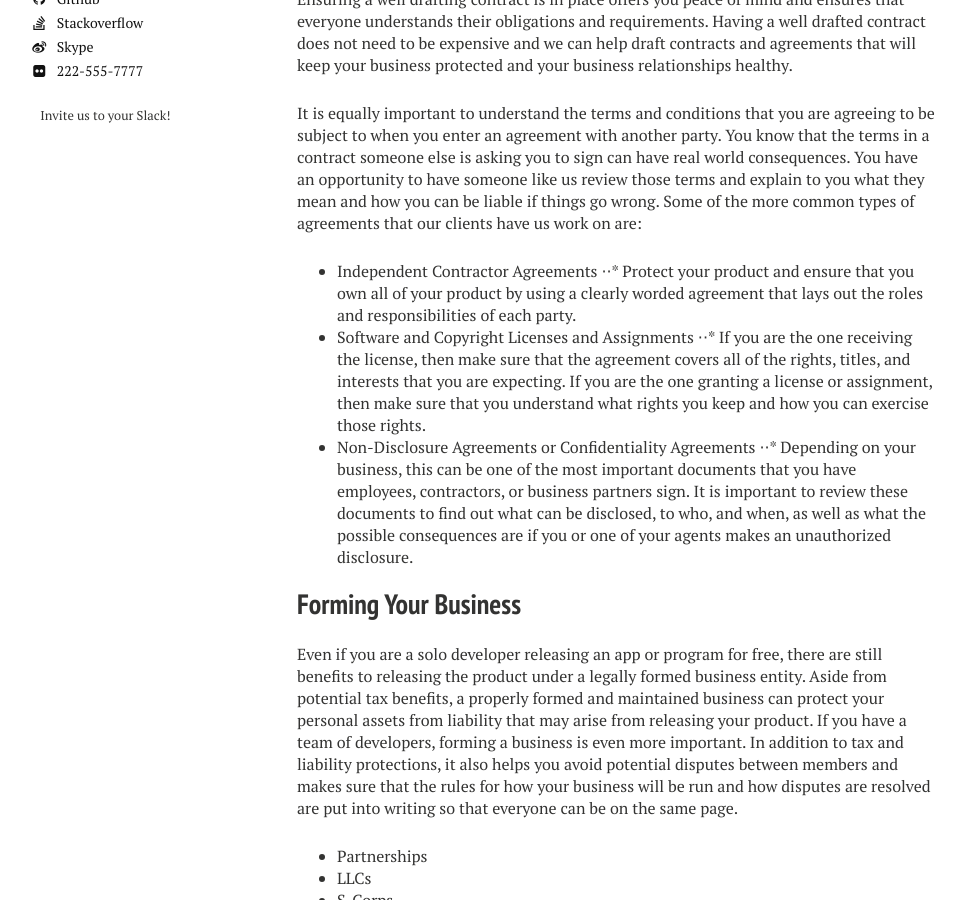
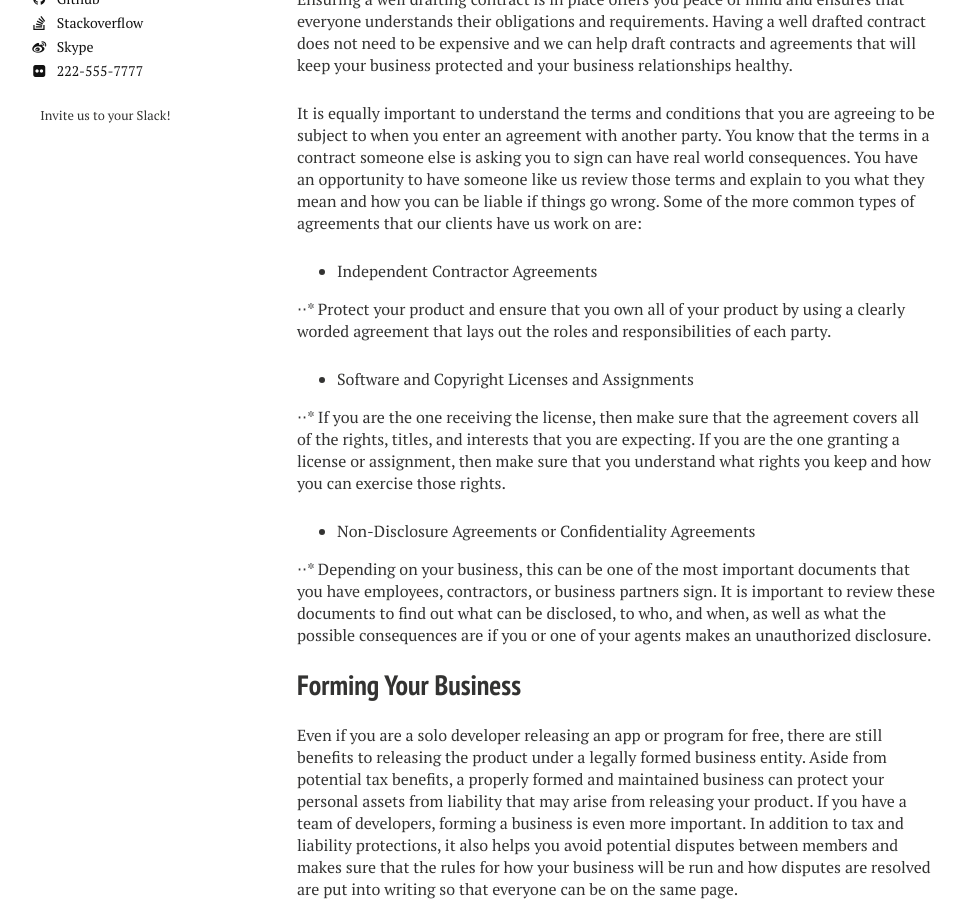
Before and after one commit to nerdyfergy/blg-site-mm3, a Jekyll site: the page built from service-and-industry/index.md, in a window 1280 px wide and 900 px high, scrolled down 945 px. Shown: the whole window, without its empty margins (23-989 px from the left). Built offline with Jekyll 4.4.1, drawn with Linux system fonts in a browser that asks for light colours.

```diff
--- a/service-and-industry/index.md
+++ b/service-and-industry/index.md
@@ -22,11 +22,14 @@ Ensuring a well drafting contract is in place offers you peace of mind and ensur
 
 It is equally important to understand the terms and conditions that you are agreeing to be subject to when you enter an agreement with another party. You know that the terms in a contract someone else is asking you to sign can have real world consequences. You have an opportunity to have someone like us review those terms and explain to you what they mean and how you can be liable if things go wrong.
 Some of the more common types of agreements that our clients have us work on are:
-+ Independent Contractor Agreements
+* Independent Contractor Agreements
+
 ⋅⋅* Protect your product and ensure that you own all of your product by using a clearly worded agreement that lays out the roles and responsibilities of each party.
-+ Software and Copyright  Licenses and Assignments
+* Software and Copyright  Licenses and Assignments
+
 ⋅⋅* If you are the one receiving the license, then make sure that the agreement covers all of the rights, titles, and interests that you are expecting. If you are the one granting a license or assignment, then make sure that you understand what rights you keep and how you can exercise those rights.
-+ Non-Disclosure Agreements or Confidentiality Agreements
+* Non-Disclosure Agreements or Confidentiality Agreements
+
 ⋅⋅* Depending on your business, this can be one of the most important documents that you have employees, contractors, or business partners sign. It is important to review these documents to find out what can be disclosed, to who, and when, as well as what the possible consequences are if you or one of your agents makes an unauthorized disclosure.
 
 ## Forming Your Business
```
